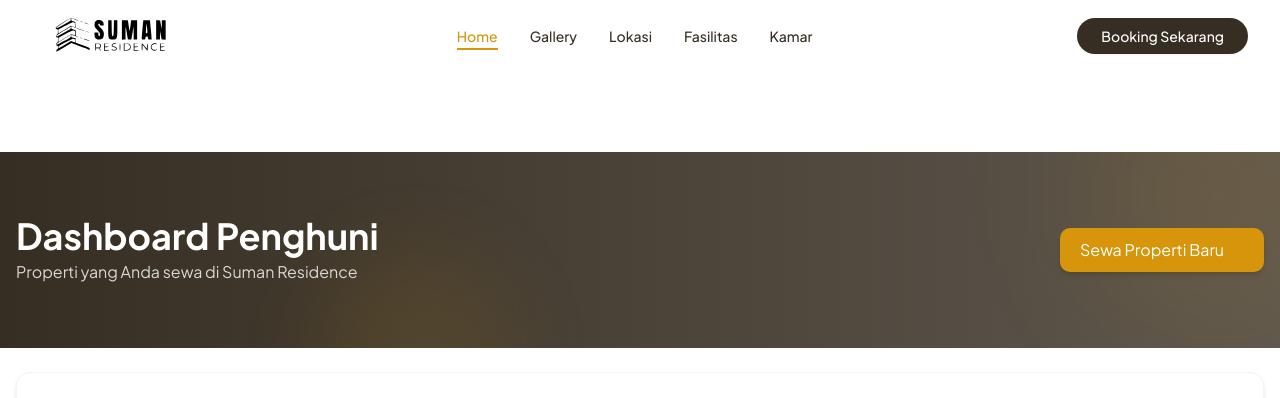
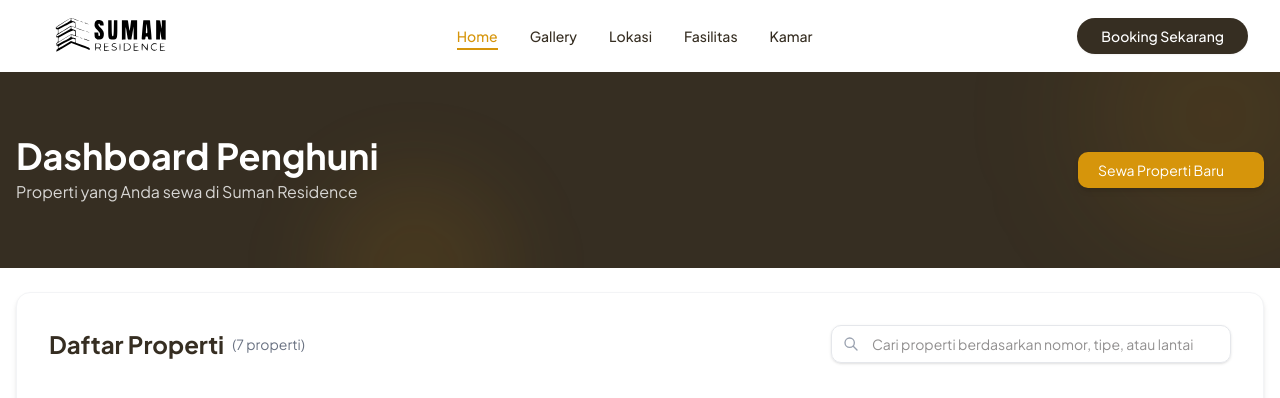
Before and after one commit to project-dwiky/suman-residence-fe, a Next.js app: page /dashboard/user in a window 1280 px wide. Shown: the top 398 px of the page. Built offline with nearby package versions, Linux system fonts and the light colour scheme.

Commit message:
dashboard user

```diff
--- a/src/app/dashboard/user/detail/[id]/page.tsx
+++ b/src/app/dashboard/user/detail/[id]/page.tsx
@@ -13,7 +13,7 @@ export default async function RentalDetailView({ params }: DetailPageProps) {
   return (
     <>
       <Navbar />
-      <main className="min-h-screen bg-gray-50 pt-16 pb-20">
+      <main className="min-h-screen bg-gray-50">
         <RentalDetailPage rentalId={params.id} />
       </main>
       <Footer />
--- a/src/components/homepage/sections/GallerySection.tsx
+++ b/src/components/homepage/sections/GallerySection.tsx
@@ -127,9 +127,9 @@ const GallerySection = () => {
           </p>
         </motion.div>
 
-        {/* Main carousel */}
+        {/* Main carousel with proper aspect ratio */}
         <motion.div
-          className="relative w-full h-[500px] mb-4 rounded-xl overflow-hidden bg-gray-100"
+          className="relative w-full mb-4 rounded-xl overflow-hidden bg-gray-100 aspect-[16/9]"
           onMouseEnter={() => setIsPaused(true)}
           onMouseLeave={() => setIsPaused(false)}
           initial={{ opacity: 0, y: 20 }}
@@ -205,20 +205,20 @@ const GallerySection = () => {
           viewport={{ once: true }}
         >
           {/* Thumbnails */}
-          <div className="flex justify-center space-x-2">
+          <div className="flex justify-center gap-2 px-2 sm:px-0">
             {visibleThumbnailIndices.map((index) => (
               <Button
                 key={index}
                 ref={(el) => { thumbnailsRef.current[index] = el; }}
                 onClick={() => handleThumbnailClick(index)}
                 variant="ghost"
-                className={`relative w-[100px] md:w-[140px] aspect-[16/9] rounded-md overflow-hidden transition p-0 ${index === activeIndex ? 'ring-2 ring-[#D6950B]' : 'opacity-70 hover:opacity-100'}`}
+                className={`relative w-[80px] sm:w-[100px] md:w-[140px] aspect-[4/3] rounded-md overflow-hidden transition p-0 ${index === activeIndex ? 'ring-2 ring-[#D6950B]' : 'opacity-70 hover:opacity-100'}`}
               >
                 <Image
                   src={images[index].url}
                   alt={`Thumbnail ${index + 1}`}
                   fill
-                  sizes="(max-width: 768px) 60px, 80px"
+                  sizes="(max-width: 640px) 80px, (max-width: 768px) 100px, 140px"
                   className="object-cover"
                 />
               </Button>
--- a/src/components/kamar/Kamar.tsx
+++ b/src/components/kamar/Kamar.tsx
@@ -3,10 +3,10 @@
 import React from 'react';
 import Navbar from "../core/Navbar";
 import Footer from "../core/Footer";
-import RoomTypeCard from "../homepage/facilities/RoomTypeCard";
 import { motion } from 'framer-motion';
 import { Search, Filter, MapPin, Star } from 'lucide-react';
 import { Button } from '@/components/ui/button';
+import RoomTypeCard from '../homepage/sections/facilities/RoomTypeCard';
 
 // Sample room data
 const roomData = [
--- a/src/components/user-dashboard/pages/UserDashboardPage.tsx
+++ b/src/components/user-dashboard/pages/UserDashboardPage.tsx
@@ -23,9 +23,9 @@ async function UserDashboardPage() {
     return (
       <div className="min-h-screen overflow-x-hidden bg-[#FAFAFA]">
         <Navbar />
-        <div className="pt-8 md:pt-12">
+        <div className="pt-8">
           {/* Hero section dengan background gradient */}
-          <div className="bg-gradient-to-r from-primary to-primary/90 text-white">
+          <div className="bg-primary text-white">
             <div className="max-w-7xl mx-auto px-4 py-12 md:py-16">
               <h1 className="text-3xl md:text-4xl font-bold mb-2">Dashboard Penghuni</h1>
               <p className="text-white/80">Kelola properti Anda di Suman Residence</p>
@@ -63,8 +63,8 @@ async function UserDashboardPage() {
       <Navbar />
 
       {/* Hero section premium - Improved for mobile */}
-      <div className="pt-16 md:pt-20"> {/* Increased padding top for mobile to prevent navbar overlap */}
-        <div className="bg-gradient-to-r from-primary to-primary/80 text-white relative overflow-hidden">
+      <div className=""> {/* Increased padding top for mobile to prevent navbar overlap */}
+        <div className="bg-primary text-white relative overflow-hidden">
           {/* Decorative elements - adjusted for better mobile display */}
           <div className="absolute top-0 right-0 w-32 md:w-64 h-32 md:h-64 bg-secondary/10 rounded-full -translate-y-1/3 translate-x-1/4 blur-2xl md:blur-3xl"></div>
           <div className="absolute bottom-0 left-1/4 w-24 md:w-48 h-24 md:h-48 bg-secondary/10 rounded-full translate-y-1/3 md:translate-y-1/2 blur-xl md:blur-2xl"></div>
@@ -79,9 +79,9 @@ async function UserDashboardPage() {
 
               <Link
                 href="/booking"
-                className="flex items-center justify-center md:justify-start px-4 md:px-5 py-2 md:py-2.5 bg-secondary text-white rounded-lg hover:bg-secondary/90 transition shadow-md hover:shadow-lg group w-full md:w-auto"
+                className="flex items-center justify-center  px-4 md:px-5 py-2 bg-secondary text-white rounded-lg hover:bg-secondary/90 transition shadow-md hover:shadow-lg group w-full md:w-auto"
               >
-                <span className="text-sm md:text-base">Sewa Properti Baru</span>
+                <span className="text-sm text-center">Sewa Properti Baru</span>
                 <svg className="w-4 h-4 ml-1 opacity-0 -translate-x-2 group-hover:opacity-100 group-hover:translate-x-0 transition-all duration-200" fill="none" viewBox="0 0 24 24" stroke="currentColor">
                   <path strokeLinecap="round" strokeLinejoin="round" strokeWidth={2} d="M9 5l7 7-7 7" />
                 </svg>
--- a/src/components/user-dashboard/sections/RentalListSection.tsx
+++ b/src/components/user-dashboard/sections/RentalListSection.tsx
@@ -235,9 +235,8 @@ export const RentalListSection: React.FC<RentalListSectionProps> = ({ rentalData
             const isInView = useInView(cardRef, { once: true, margin: "-100px 0px" });
 
             return (
-              <Link href={`/dashboard/user/detail/${rental.id}`}>
+              <Link key={index} href={`/dashboard/user/detail/${rental.id}`}>
                 <motion.div
-                  key={index}
                   ref={cardRef}
                   className="group bg-white rounded-xl overflow-hidden border border-gray-100 shadow-sm hover:shadow-md transition-all duration-300 cursor-pointer"
                   initial={{ opacity: 0, y: 30 }}
```
